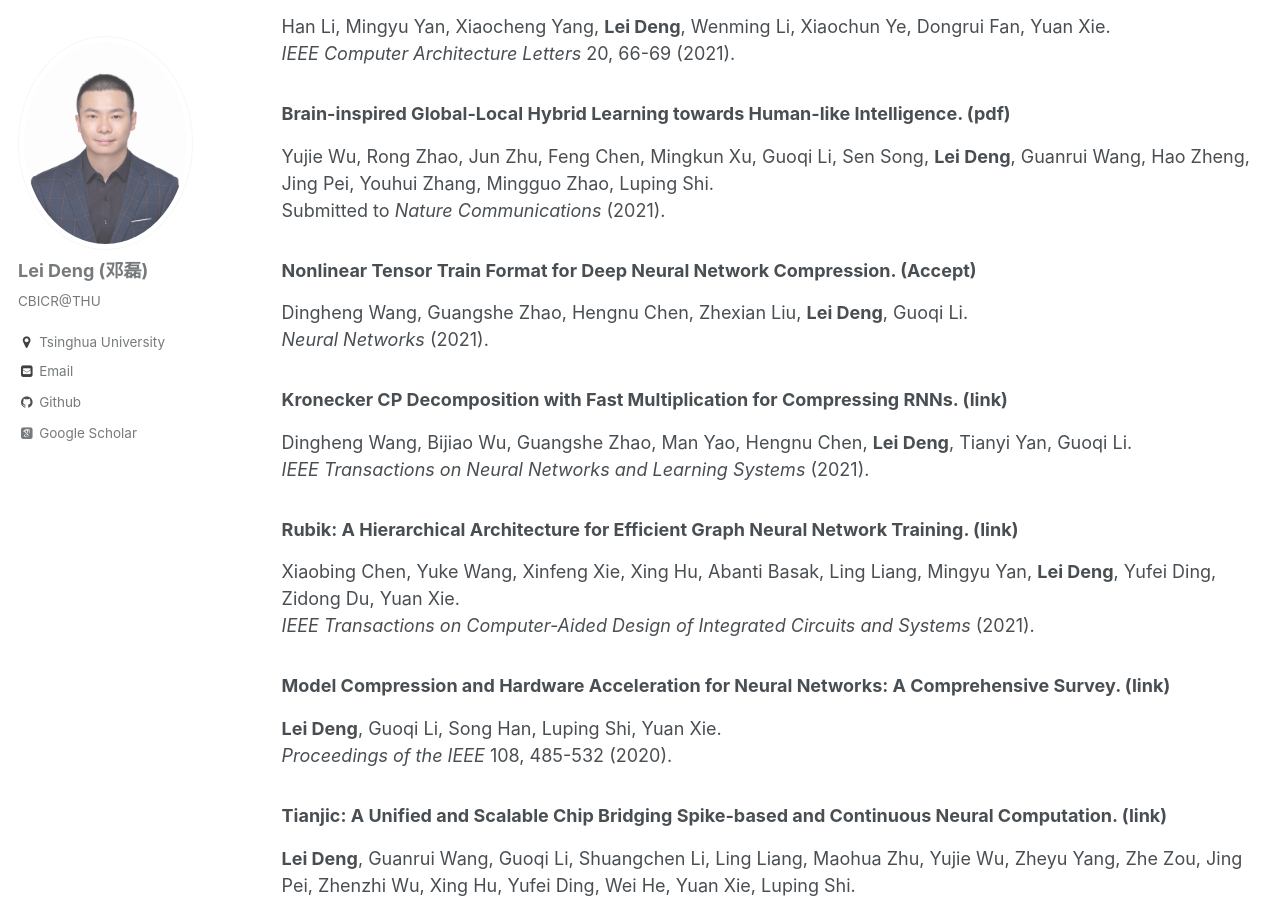
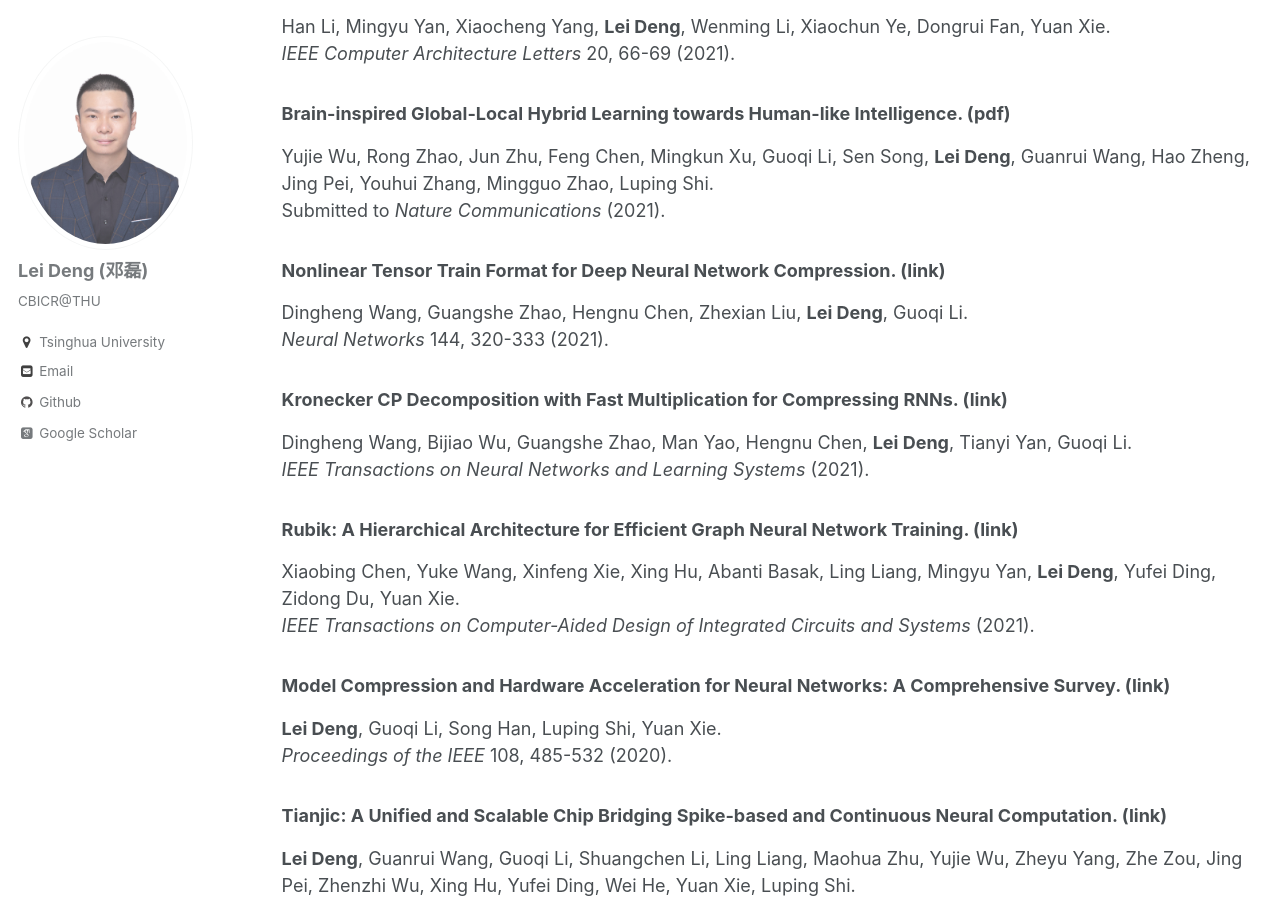
Before and after one commit to dllfei/dllfei.github.io, a Jekyll site: the page built from _pages/publications.md, in a window 1280 px wide and 900 px high, scrolled down 2491 px. Built offline with Jekyll 4.4.1, drawn with Linux system fonts in a browser that asks for light colours; some web fonts are replaced.

Commit message:
Update publications.md

```diff
--- a/_pages/publications.md
+++ b/_pages/publications.md
@@ -80,9 +80,9 @@ Han Li, Mingyu Yan, Xiaocheng Yang, **Lei Deng**, Wenming Li, Xiaochun Ye, Dongr
 Yujie Wu, Rong Zhao, Jun Zhu, Feng Chen, Mingkun Xu, Guoqi Li, Sen Song, **Lei Deng**, Guanrui Wang, Hao Zheng, Jing Pei, Youhui Zhang, Mingguo Zhao, Luping Shi. <br />
 Submitted to *Nature Communications* (2021).
 
-### Nonlinear Tensor Train Format for Deep Neural Network Compression. (Accept) <br />
+### Nonlinear Tensor Train Format for Deep Neural Network Compression. ([link](https://www.sciencedirect.com/science/article/pii/S0893608021003415)) <br />
 Dingheng Wang, Guangshe Zhao, Hengnu Chen, Zhexian Liu, **Lei Deng**, Guoqi Li. <br />
-*Neural Networks* (2021).
+*Neural Networks* 144, 320-333 (2021).
 
 ### Kronecker CP Decomposition with Fast Multiplication for Compressing RNNs. ([link](https://ieeexplore.ieee.org/document/9540760)) <br />
 Dingheng Wang, Bijiao Wu, Guangshe Zhao, Man Yao, Hengnu Chen, **Lei Deng**, Tianyi Yan, Guoqi Li. <br />
```
